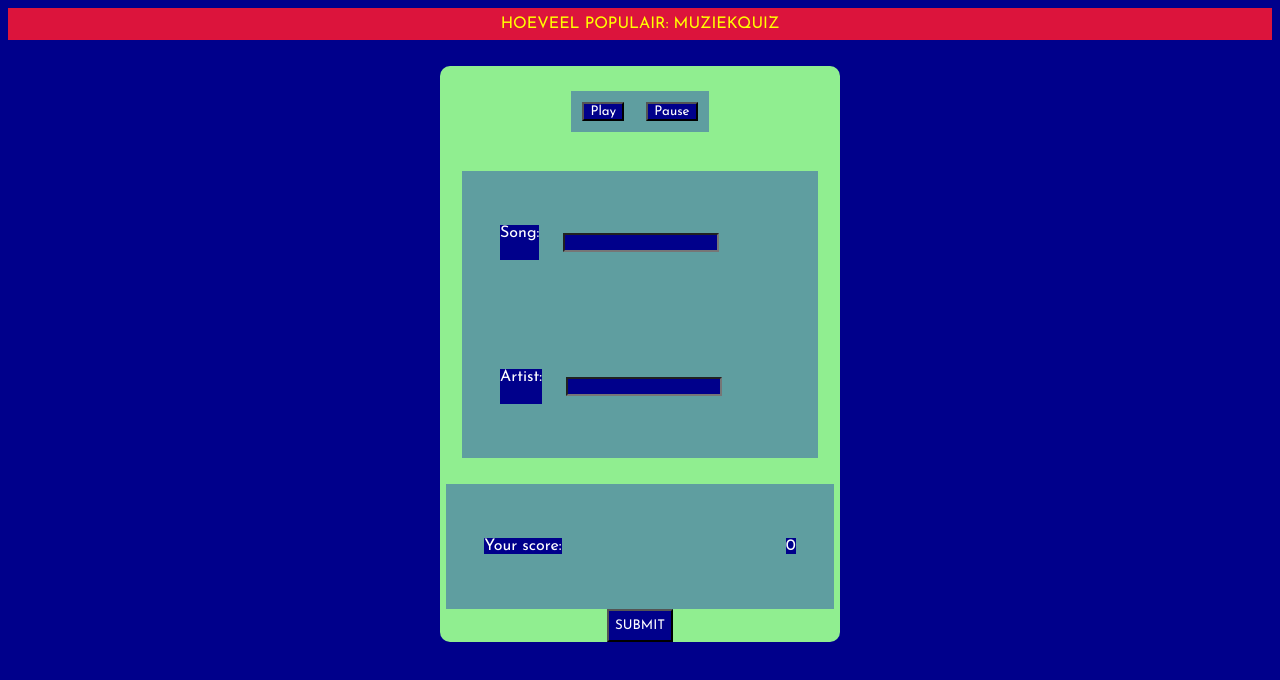
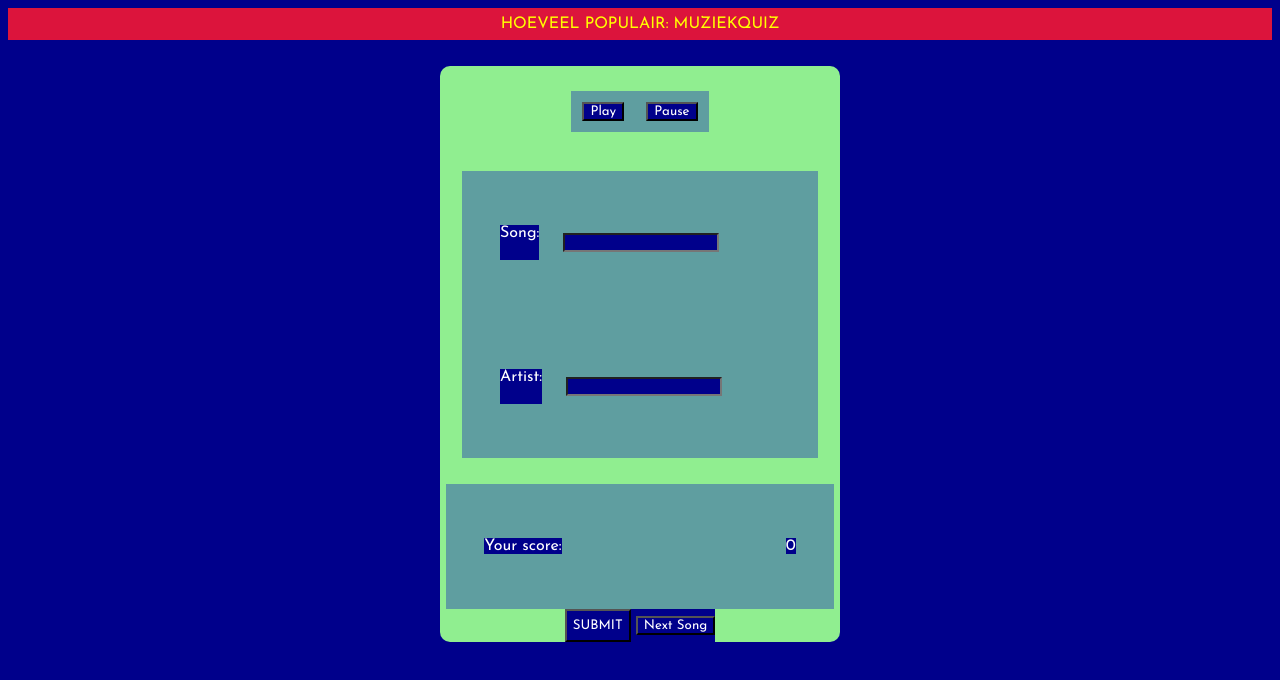
Before and after one commit to StibSky/JSGame-tryout, a plain HTML site: page index.html in a window 1280 px wide. Drawn offline with Linux system fonts and the light colour scheme.

Commit message:
adding button

```diff
--- a/index.html
+++ b/index.html
@@ -30,6 +30,8 @@
         </div>
         <div id="Section4">
             <button id="sumbit">SUBMIT</button>
+            <button id="nextSong">Next Song</button>
+
         </div>
     </div>
     <audio src="songs/FinalCountdown.mp3" id="Song1"></audio>
```
